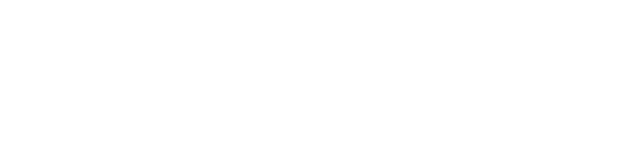
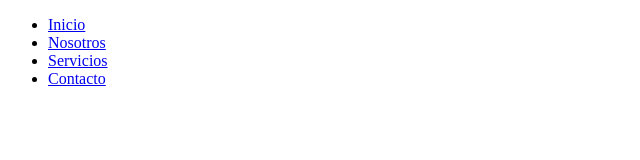
Before and after one commit to diegokld30/2900810, a plain HTML site: page index.html in a window 1280 px wide. Shown: the whole page, without its empty margins (0-640 px from the left). Drawn offline with Linux system fonts and the light colour scheme.

Commit message:
Agregando el menu de navegacion

```diff
--- a/index.html
+++ b/index.html
@@ -8,6 +8,12 @@
 <body>
     <header>
         <nav>
+            <ul>
+                <li><a href="#">Inicio</a></li>
+                <li><a href="#">Nosotros</a></li>
+                <li><a href="#">Servicios</a></li>
+                <li><a href="#">Contacto</a></li>
+            </ul>
 
         </nav>
     </header>
```
